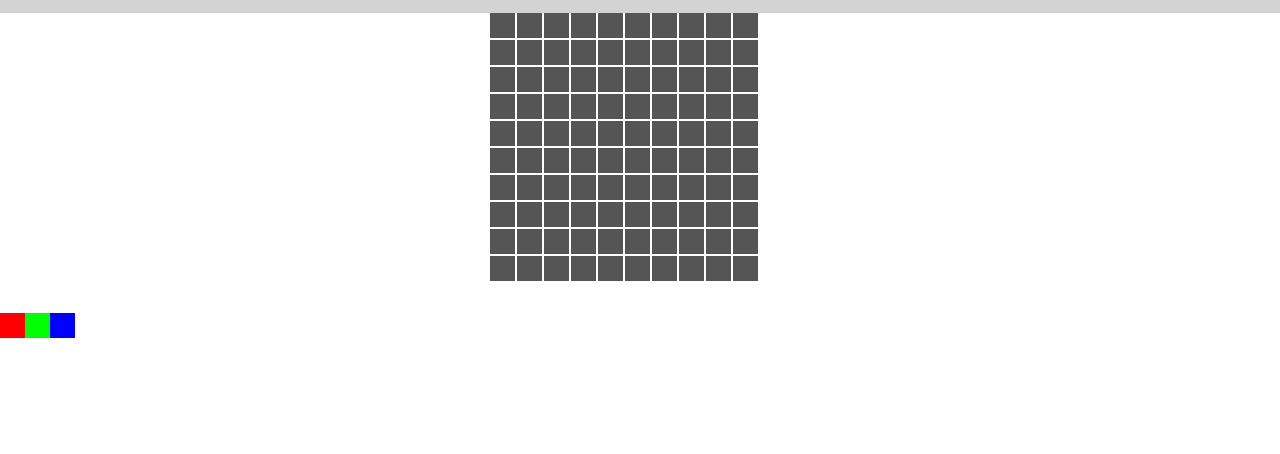
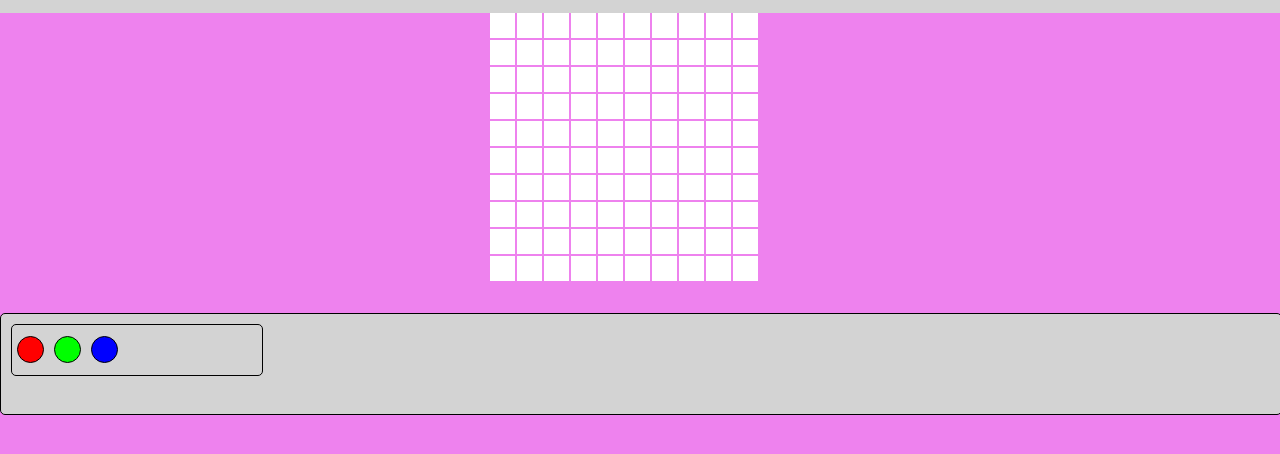
Before and after one commit to limblendokin/pixel-art, a plain HTML site: page index.html in a window 1280 px wide. Shown: the part 86-540 px from the top of the page. Drawn offline with Linux system fonts and the light colour scheme.

Commit message:
drunk design

```diff
--- a/index.html
+++ b/index.html
@@ -29,9 +29,6 @@
 
             </div>
             <div id="control-panel">
-                <a class="color-button">
-                    <div class="color-button-content"></div>
-                </a>
                 <div id="color-chooser">
 
                 </div>
--- a/script.js
+++ b/script.js
@@ -31,14 +31,14 @@ class PixelModel{
 class PixelBoardModel{
     constructor(pixelLengthX, pixelLengthY){
         this.inputType = "p"; // for "pixel"
-        this.chosenColor = "990000";
+        this.chosenColor = "FFFF00";
         this.pixelLengthX = pixelLengthX;
         this.pixelLengthY = pixelLengthY;
         this.board = new Array(pixelLengthY);
         for( let i = 0; i<this.pixelLengthY; i++){
             this.board[i] = new Array(this.pixelLengthX);
             for(let j = 0; j < this.pixelLengthX; j++){
-                this.board[i][j] = new PixelModel(i, j, 555555);
+                this.board[i][j] = new PixelModel(i, j, 'FFFFFF');
             }
         }
     }
--- a/style.css
+++ b/style.css
@@ -16,6 +16,7 @@ ul{
 body{
     margin:0;
     padding:0;
+    background-color: violet;
 }
 
 nav{
@@ -33,12 +34,19 @@ nav{
     position: relative;
 }
 #control-panel{
-    width:300px;
-    height: 50px;
+    width:100%;
+    height: 100px;
+    background-color: lightgray;
+    border-radius: 5px;
+    border: 1px solid black;
+    display:flex;
 }
 .color-button{
     width:25px;
     height:25px;
+    margin: 5px;
+    border-radius: 50%;
+    border: 1px solid black;
 }
 
 #color-chooser{
@@ -46,4 +54,10 @@ nav{
     height: 50px;
     display: flex;
     flex-direction: row;
+    margin: 10px;
+    justify-content: start;
+    align-items: center;
+    border: 1px solid black;
+    border-radius: 5px;
+    background-color: lightgray;
 }
```
